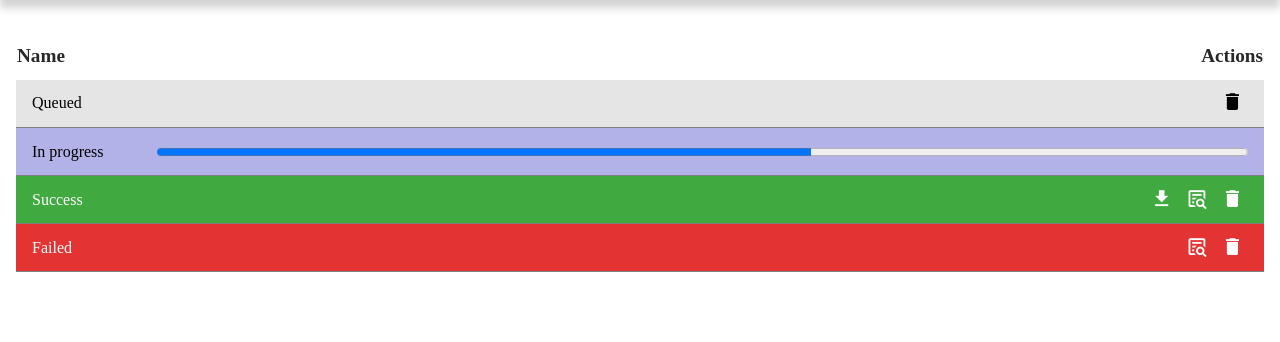
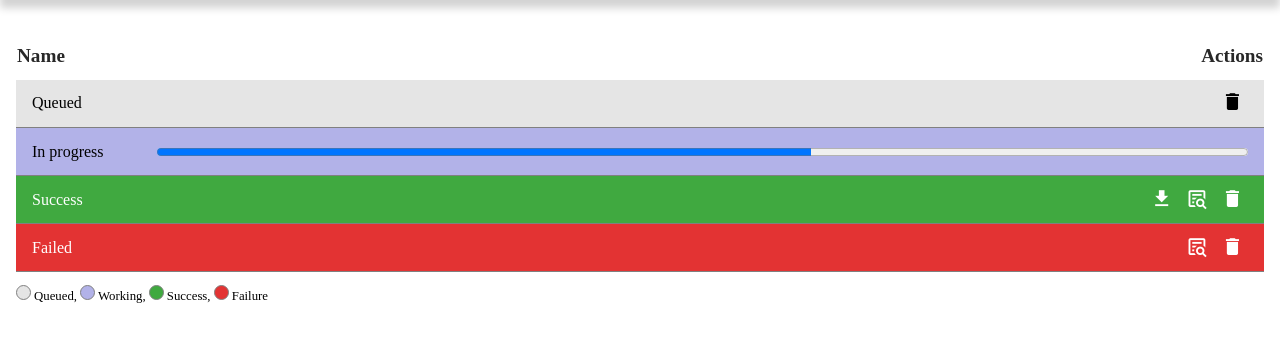
Before and after one commit to simonmicro/Shotcut-Autoexporter, a Flask app: page /list in a window 1280 px wide. Shown: the part 40-382 px from the top of the page. Run offline with Flask 2, Linux system fonts and the light colour scheme; a user stored in the database is signed in; some libraries are stand-ins or nearby versions.

Commit message:
Some more style

```diff
--- a/autoexporter/app/static/list.css
+++ b/autoexporter/app/static/list.css
@@ -11,20 +11,34 @@
     padding: 0.2em 1em;
 }
 
-#project-list tr.status-queued {
+.color-sample {
+    display: inline-block;
+    background: blue;
+    width: 1em;
+    height: 1em;
+    content: '';
+    border-radius: 100%;
+    border: 0.1em solid grey;
+}
+
+#project-list tr.status-queued, .color-sample.queued {
     background: rgba(0, 0, 0, 0.1);
 }
 
-#project-list tr.status-working {
+#project-list tr.status-working, .color-sample.working {
     background: rgba(0, 0, 180, 0.3);
 }
 
-#project-list tr.status-success {
+#project-list tr.status-success, .color-sample.success {
     background: rgba(0, 140, 0, 0.75);
     color: white;
 }
 
-#project-list tr.status-failed {
+#project-list tr.status-failed, .color-sample.failure {
     background: rgba(220, 0, 0, 0.8);
     color: white;
 }
+
+#status-legend {
+    font-size: 0.8em
+}
--- a/autoexporter/app/templates/list.html
+++ b/autoexporter/app/templates/list.html
@@ -25,4 +25,11 @@
             {% endfor %}
         </tbody>
     </table>
+
+    <p id="status-legend">
+        <span class="color-sample queued"></span> Queued,
+        <span class="color-sample working"></span> Working,
+        <span class="color-sample success"></span> Success,
+        <span class="color-sample failure"></span> Failure
+    </p>
 {% endblock %}
```
